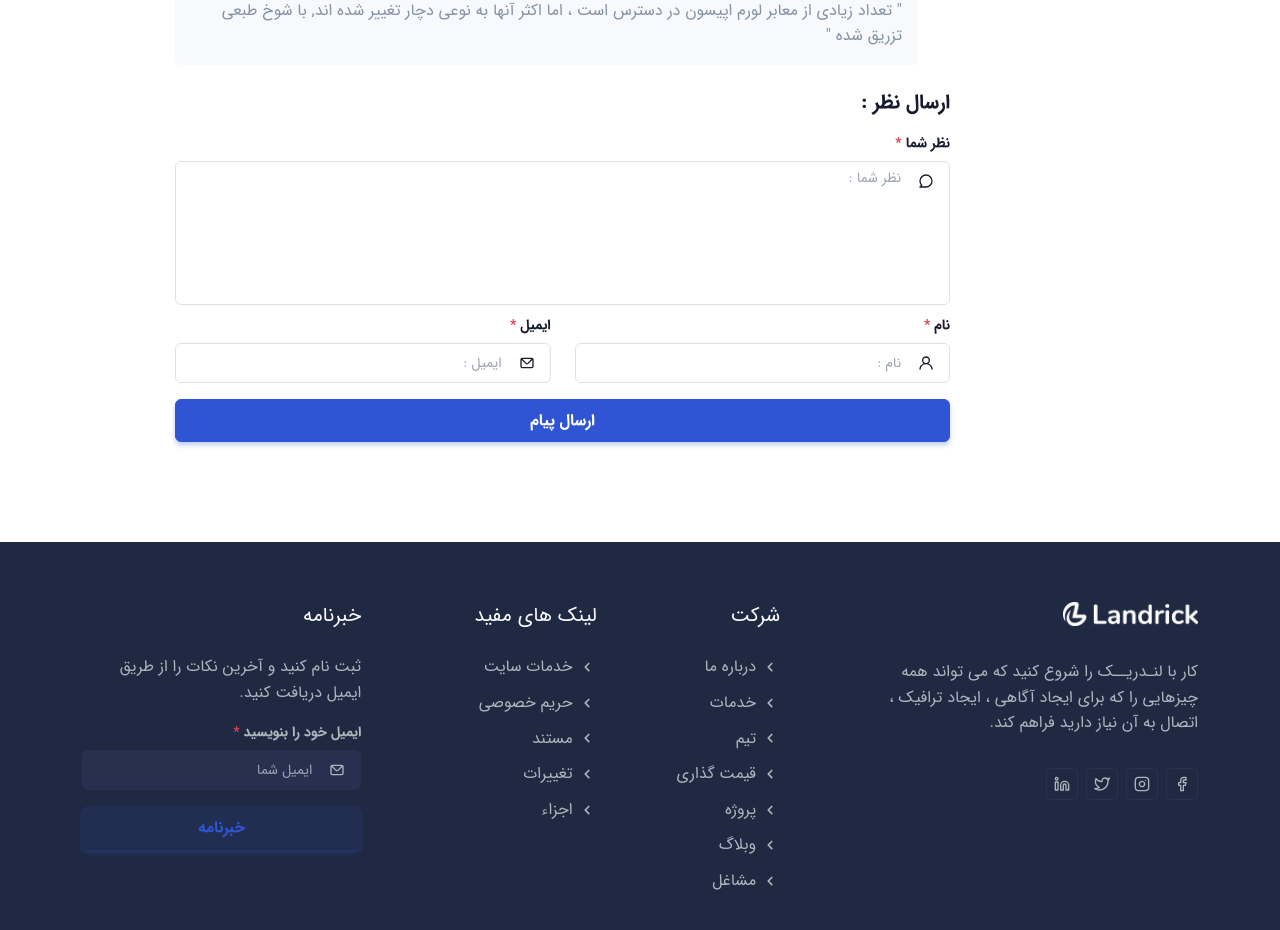
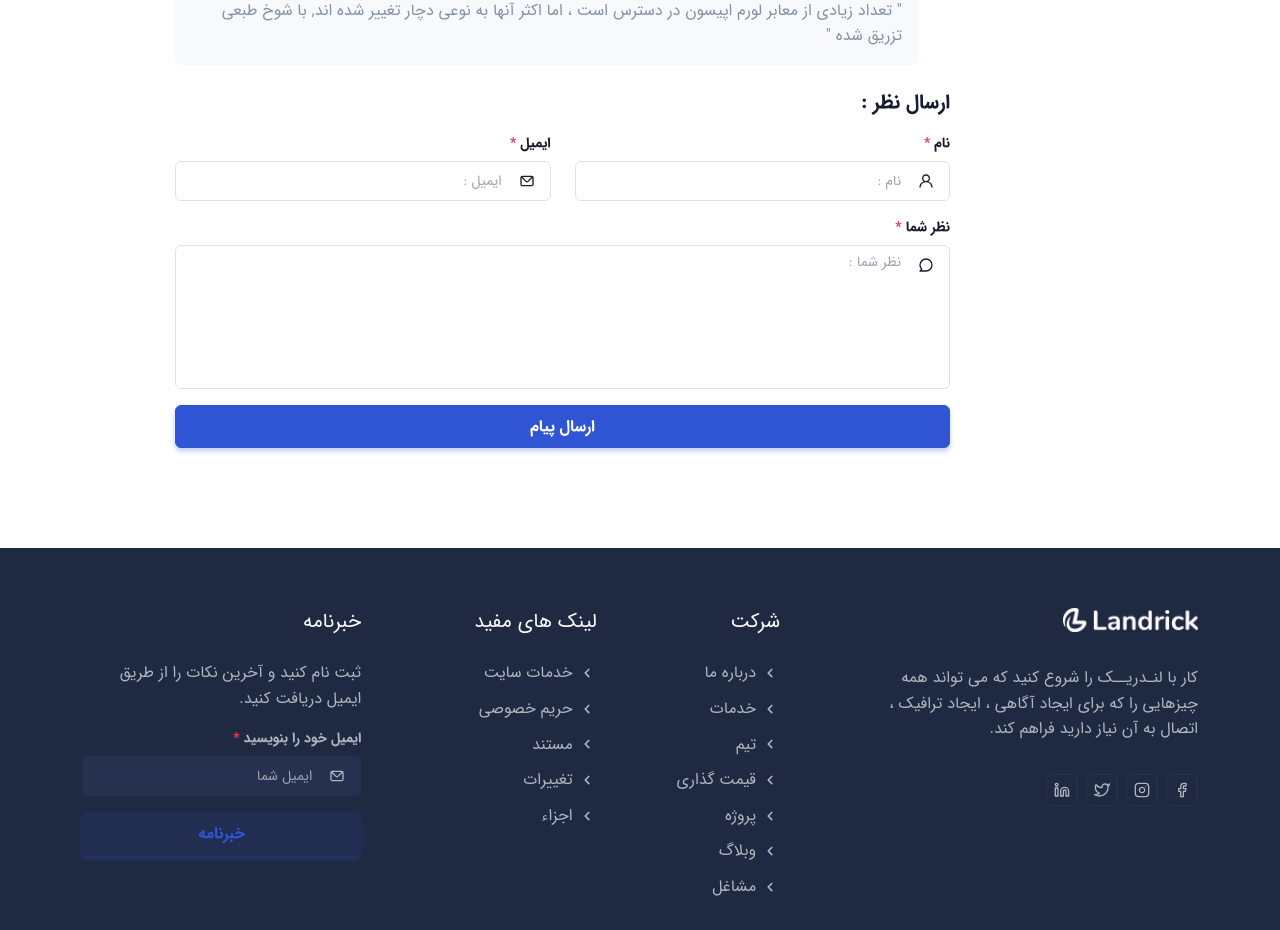
Before and after one commit to HosseinDev-02/landrick, a React (Create React App) app: page /blog-detail/1 in a window 1280 px wide. Shown: the part 1919-2849 px from the top of the page. Built offline with nearby package versions, Linux system fonts and the light colour scheme.

Commit message:
refactor comment form in blogdetail page

```diff
--- a/src/Pages/BlogDetail/BlogDetail.jsx
+++ b/src/Pages/BlogDetail/BlogDetail.jsx
@@ -127,12 +127,12 @@ export default function BlogDetail() {
                                              ارسال نظر :
                                         </h3>
                                         <form action="#">
-                                            <Input type='textarea' icon='comment' require={true} label='نظر شما' placeholder='نظر شما :'/>
-                                            <div className='grid grid-cols-2 gap-6 mt-2.5 mb-4'>
+                                            <div className='grid md:grid-cols-2 gap-6 mt-2.5 mb-4'>
                                                 <Input icon='user' placeholder='نام :' label='نام' require={true} type='text'/>
                                                 <Input icon='envelope' placeholder='ایمیل :' label='ایمیل' require={true} type='text'/>
                                             </div>
-                                            <PrimaryButton title='ارسال پیام' className='!flex justify-center'/>
+                                            <Input type='textarea' icon='comment' require={true} label='نظر شما' placeholder='نظر شما :'/>
+                                            <PrimaryButton title='ارسال پیام' className='!flex justify-center mt-4'/>
                                         </form>
                                     </div>
                                 </div>
```
